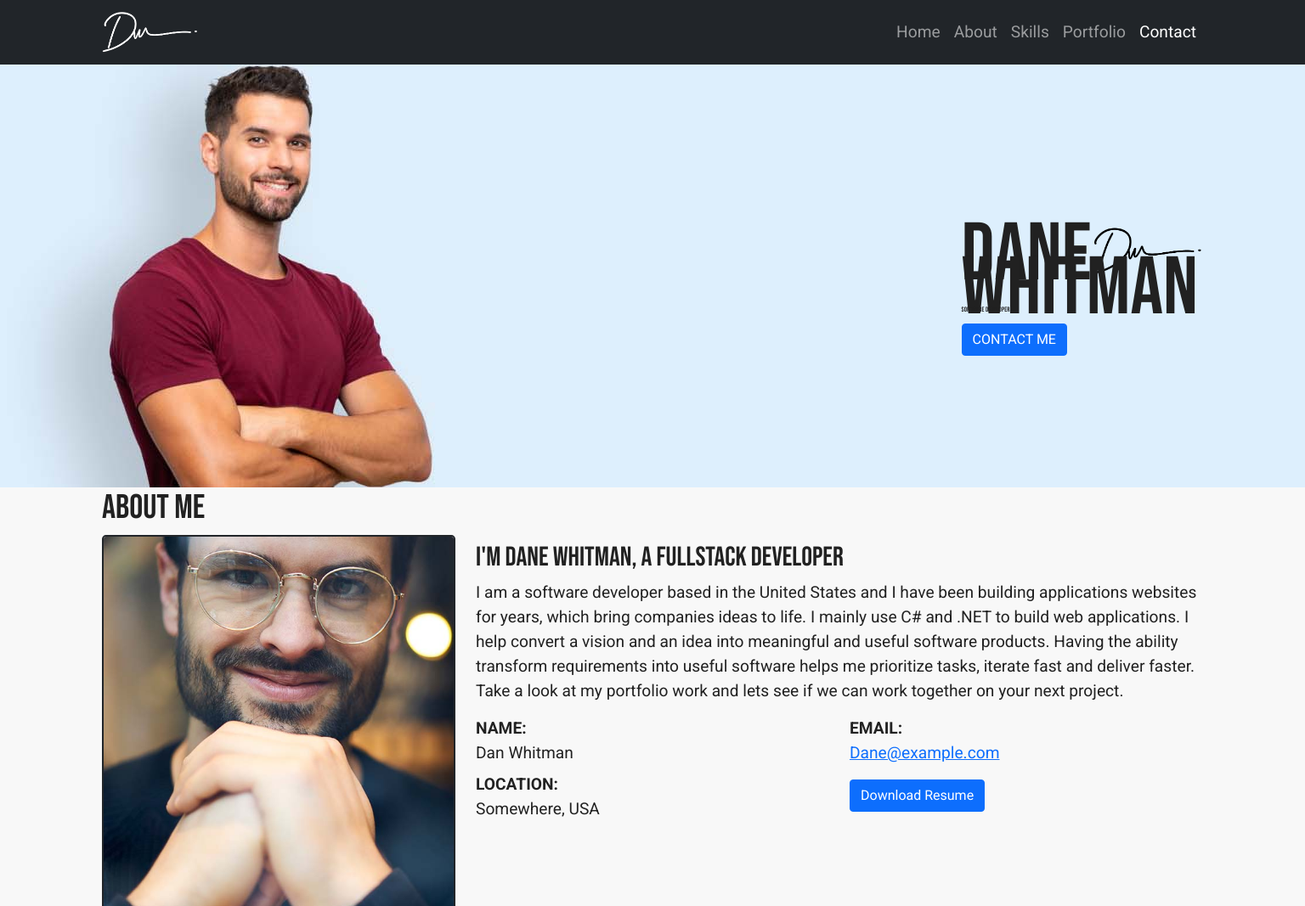
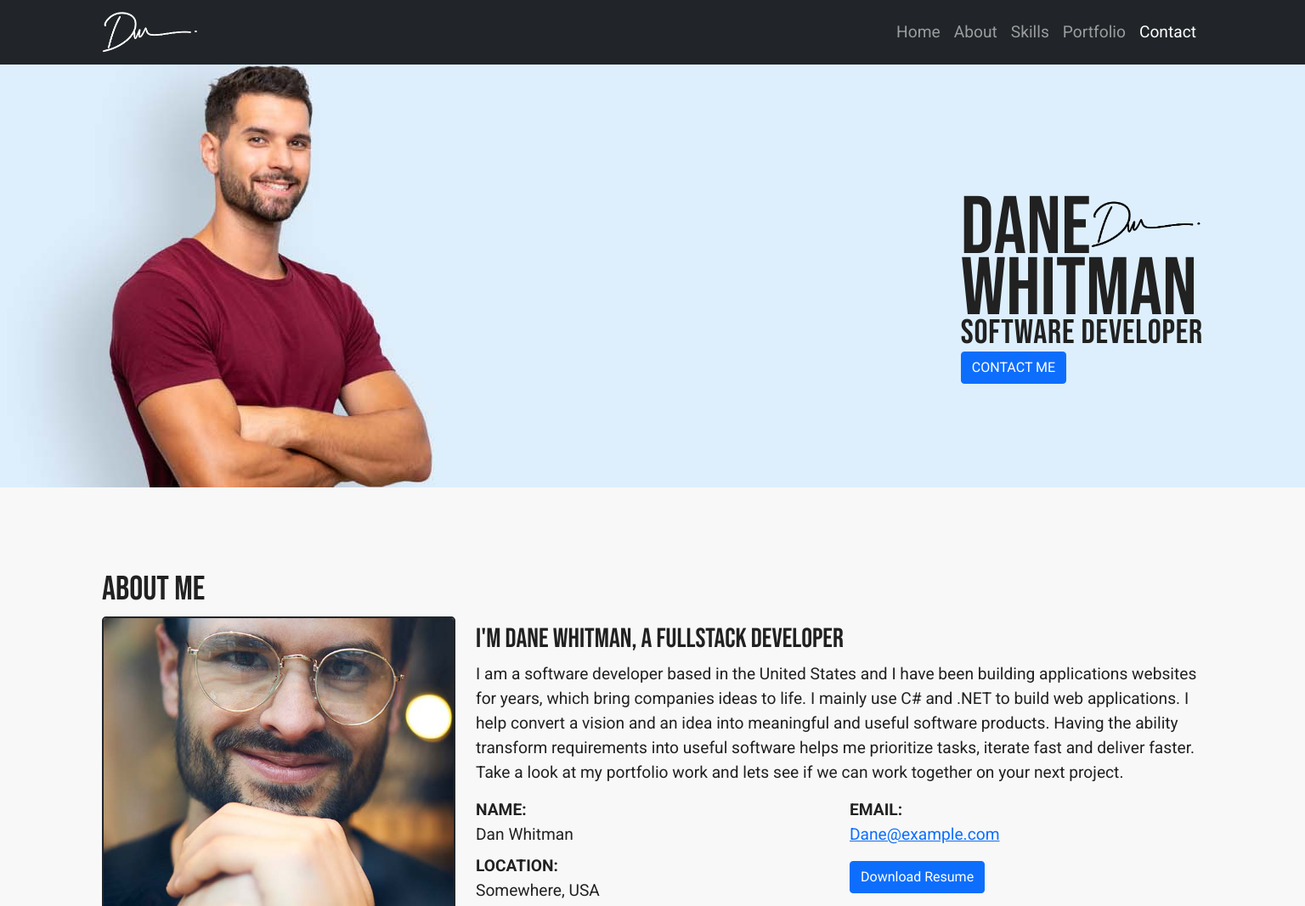
Before and after one commit to ShellyWonder/DaneWhitmanPortfoliio, a plain HTML site: page index.html in a window 1536 px wide. Shown: the top 1067 px of the page at 85% size. Drawn offline with nearby package versions, Linux system fonts and the light colour scheme.

Commit message:
adjustments to media queries

```diff
--- a/css/site.css
+++ b/css/site.css
@@ -51,6 +51,11 @@ height:274px;
 background-repeat: no-repeat;
 background-position: left 0px top 74px;
   }
+  .section-page{
+      height: 100%;
+      padding-top: 6rem;
+      padding-bottom: 6rem;
+  }
   /*Breakpts:2560x500
 1200x400
 992x300
@@ -65,15 +70,15 @@ background-position: left 0px top 74px;
       }
       .mainTitle{
         font-family: var(--title-font);
-        font-size: .1rem;
-        line-height: .5rem;
+        font-size: 2rem;
+        line-height: 1.75rem;
     }
     .subTitle{
         font-family: var(--title-font);
-        font-size: .5rem;
+        font-size: .7rem;
         line-height: .5rem;
         font-weight: 100;
-        letter-spacing: .01rem;
+        letter-spacing: .05rem;
 
     }
   }
@@ -97,16 +102,30 @@ background-position: left 0px top 74px;
         font-weight: 200;
 }
 @media (min-width: 991.98px) {
+    .mainTitle{
+        font-family: var(--title-font);
+        font-size: 3rem;
+        line-height: 2.5rem;
+    }
+    .mainLogo{
+        height: .7em;
+    }
     .mainHeader{
     background-image: url(/img/blue_banner_1200.jpg);
     height: 474px;
     }
+    .subTitle{
+        font-family: var(--title-font);
+        font-size: 1.2rem;
+        line-height: 1rem;
+        font-weight: 200;
+}
 }
     @media (min-width: 1199.98px) {
         .mainTitle{
             font-family: var(--title-font);
             font-size: 6rem;
-            line-height: 2rem;
+            line-height: 4.5rem;
         }
         .mainLogo{
             height: .6em;
@@ -115,11 +134,31 @@ background-position: left 0px top 74px;
         background-image: url(/img/blue_banner_2560.jpg);
         height: 574px;
         }
+        .subTitle{
+            font-family: var(--title-font);
+            font-size: 2.5rem;
+            line-height: 1.75rem;
+            font-weight: 100;
+    }
     }
     @media (min-width: 1399.98px) {
         .mainHeader{
         background-image: url(/img/blue_banner_2560.jpg);
         height: 574px;
         }
+        .mainTitle{
+            font-family: var(--title-font);
+            font-size: 6rem;
+            line-height: 4.5rem;
+        }
+        .mainLogo{
+            height: .6em;
+        }
+        .subTitle{
+            font-family: var(--title-font);
+            font-size: 2.5rem;
+            line-height: 1.75rem;
+            font-weight: 100;
+    }
     }
 }
```
